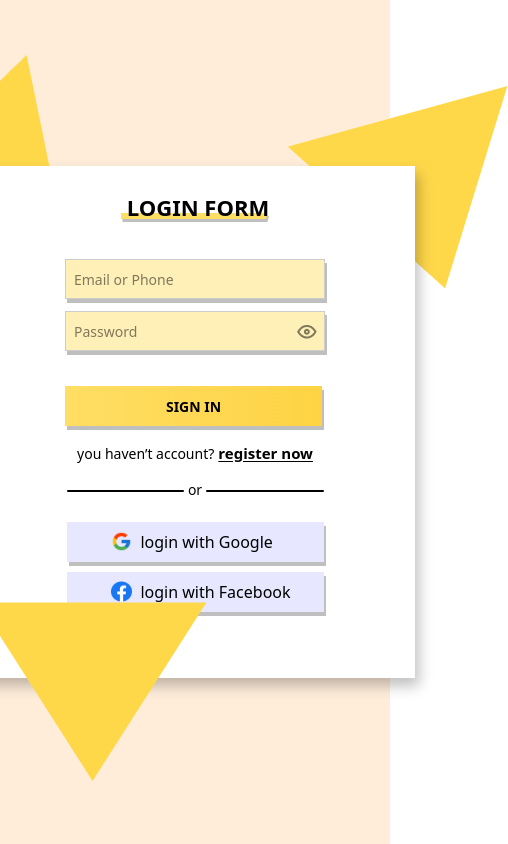
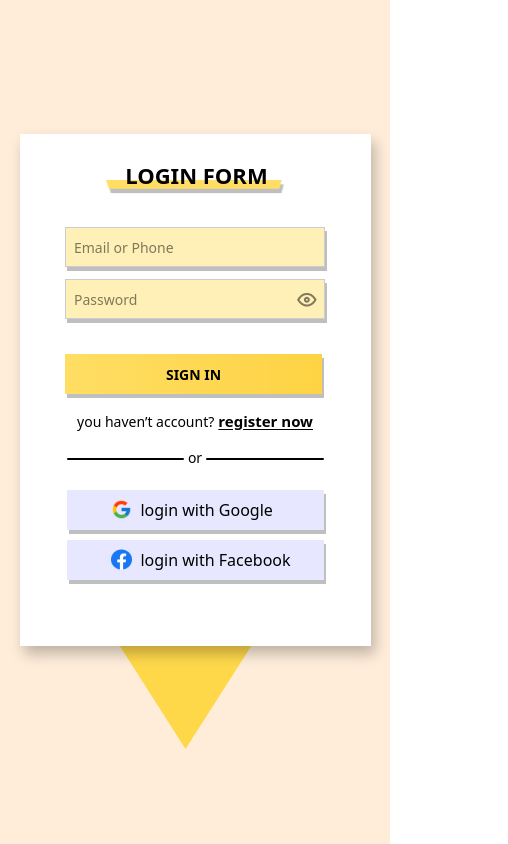
Before and after one commit to alirezabaharloo/yellow-theme-login-react-form, a React (Vite) app in the folder yellow-theme-react-form/yellow_theme_forms/: page / in a window 390 px wide. Shown: the whole page, 508 px wide, since content can reach past the window. Built offline with nearby package versions, Linux system fonts and the light colour scheme.

Commit message:
complete mobile size and tablet size responsive

```diff
--- a/yellow-theme-react-form/yellow_theme_forms/src/App.jsx
+++ b/yellow-theme-react-form/yellow_theme_forms/src/App.jsx
@@ -1,12 +1,12 @@
 
 import './index.css'
-import Register from './Register'
+import Login from './Login'
 
 
 function App() {
   return (
     <>
-      <Register />
+      <Login />
     </>
   )
 }
--- a/yellow-theme-react-form/yellow_theme_forms/src/Register.jsx
+++ b/yellow-theme-react-form/yellow_theme_forms/src/Login.jsx
@@ -3,12 +3,15 @@ import rightTopTriangle from "../public/right_top_triangle.png";
 import rightBottomTriangle from "../public/right_bottom_triangle.png";
 import leftTopTriangle from "../public/left_top_triangle.png";
 import headerTextElement from '../public/header_text_element.png'
+import headerTextElementTablet from '../public/header_text_element_tablet.png'
 import Input from './Input';
 import { dummyUser } from './data';
 import { motion, AnimatePresence, delay } from 'framer-motion';
 import { useBreakpoint } from "./useBreakPoint";
+import leftBottomTriangle from "../public/left_bottom_triangle.png";
 
-export default function LoginForm() {
+
+export default function Login() {
   const [showPassword, setShowPassword] = useState(false);
   const [emailOrPhone, setEmailOrPhone] = useState("");
   const [password, setPassword] = useState("");
@@ -18,13 +21,6 @@ export default function LoginForm() {
   // Prevent scroll during initial animation (use a fixed timeout for scroll lock)
   useEffect(() => {
     document.body.style.overflow = 'hidden';
-    const timeout = setTimeout(() => {
-      document.body.style.overflow = 'auto';
-    }, 900); // match total delay of rightBottomTriangle + first form element
-    return () => {
-      document.body.style.overflow = 'auto';
-      clearTimeout(timeout);
-    };
   }, []);
 
 
@@ -109,11 +105,11 @@ export default function LoginForm() {
   return (
     <div className="h-screen flex items-center justify-center bg-[#FFEDDA]">
       {/* Wrapper */}
-      <section className="relative flex">
+      <section className="relative flex h-[512px] w-[855px] max-lg:w-[27.5rem] max-ssm:w-[90%]  max-sm:w-[22.5rem] max-sm:top-[-2rem]">
         {/* form */}
         <div
-          className="relative flex bg-no-repeat z-20 bg-[url('/form_wrapper.png')] bg-cover w-[855px] h-[512px] p-[25px_45px]
-            max-lg:bg-white max-lg:shadow-[4px_8px_13px_rgba(0,0,0,0.25)] max-lg:bg-none max-lg:w-[27.5rem]"
+          className="relative flex bg-no-repeat z-20 bg-[url('/form_wrapper.png')] bg-cover p-[25px_45px]
+            max-lg:bg-white max-lg:shadow-[4px_8px_13px_rgba(0,0,0,0.25)] max-lg:bg-none w-full h-full max-ssm:pl-0 max-ssm:pr-0"
         >
           {/* Left side (Form) */}
           <div className="flex-1 max-lg:flex max-lg:flex-col max-lg:items-center">
@@ -123,7 +119,7 @@ export default function LoginForm() {
             >
               {/* 1. LOGIN FORM text (no change) */}
               <motion.h1
-                className="text-[22px] font-bold w-fit mb-[35px] z-[20] pl-[6px] relative"
+                className="text-[22px] font-bold w-fit mb-[35px] z-[20] pl-[6px] relative max-lg:right-[0.1rem]"
                 variants={textLeftVariant(delays.loginForm)}
                 initial="hidden"
                 animate="visible"
@@ -132,9 +128,9 @@ export default function LoginForm() {
               </motion.h1>
               {/* 2. headerTextElement image (no change) */}
               <motion.img
-                src={headerTextElement}
+                src={breakPoint !== "desktop" ? headerTextElementTablet : headerTextElement}
                 alt=""
-                className="absolute top-[22px] w-[155px]"
+                className="absolute top-[22px] w-[155px] max-lg:scale-[1.2]"
                 variants={textRightVariant(delays.headerImg)}
                 initial="hidden"
                 animate="visible"
@@ -266,14 +262,14 @@ export default function LoginForm() {
               whileTap={whileTap}
               whileHover={whileHover}
               transition={{ ...spring, delay: 0.1 }}
-            />
-          </div>
+              />
+            </div>
         </div>
         {/* Triangle under form */}
         <motion.img
           src={rightTopTriangle}
           alt="triangle"
-          className="absolute pointer-events-auto"
+          className="absolute pointer-events-auto max-sm:hidden"
           initial={{ opacity: 0, top: '-21.3rem', right: '-21.6rem' }}
           animate={{ opacity: 1,
             top: breakPoint != "desktop" ? '-5rem' : '-3.3rem',
@@ -285,7 +281,7 @@ export default function LoginForm() {
         <motion.img
           src={leftTopTriangle}
           alt="triangle"
-          className="absolute pointer-events-auto"
+          className="absolute pointer-events-auto max-sm:hidden"
           initial={{ opacity: 0, top: '-23rem', left: '-23rem' }}
           animate={{ opacity: 1, top: '-7rem', left: '-7rem' }}
           whileTap={whileTap}
@@ -295,9 +291,31 @@ export default function LoginForm() {
         <motion.img
           src={rightBottomTriangle}
           alt="triangle"
-          className="absolute z-[25] pointer-events-auto"
-          initial={{ opacity: 0, top: '40.25rem', right: '13rem' }}
-          animate={{ opacity: 1, top: '27.25rem', right: '13rem' }}
+          className={`absolute pointer-events-auto max-lg:z-10 z-20 `}
+          initial={
+            breakPoint === "mobile" || breakPoint === "smallMobile"
+            ? { opacity: 0, top: '40.25rem', right: '20%' } :
+            breakPoint === "tablet"
+              ? { opacity: 0, top: '40.25rem', right: '-21rem' } :
+              { opacity: 0, top: '40.25rem', right: '13rem' }
+          }
+          animate={
+            breakPoint === "mobile" || breakPoint === "smallMobile"
+            ? { opacity: 1, top: '27.25rem', right: '20%' } :
+            breakPoint === "tablet"
+              ? { opacity: 1, top: '27.25rem', right: '-8rem', rotate: '-51deg' } :
+              { opacity: 1, top: '27.25rem', right: '13rem' }
+          }
+          whileTap={whileTap}
+          whileHover={whileHover}
+          transition={{ ...spring, delay: 0.1 }}
+        />
+        <motion.img
+          src={leftBottomTriangle}
+          alt="triangle"
+          className="absolute pointer-events-auto max-lg:sm:block hidden"
+          initial={{ opacity: 0, bottom: '-23rem', left: '-23rem' }}
+          animate={{ opacity: 1, bottom: '-3rem', left: '-3rem' }}
           whileTap={whileTap}
           whileHover={whileHover}
           transition={{ ...spring, delay: 0.1 }}
--- a/yellow-theme-react-form/yellow_theme_forms/src/index.css
+++ b/yellow-theme-react-form/yellow_theme_forms/src/index.css
@@ -12,4 +12,12 @@
   --color-gradient-1-from: #FFDE63;
   --color-gradient-1-to: #FDC800;
   --input-shadow: 2px 4px 0px rgba(0,0,0,0.5); /* 50% opacity for #fff shadow */
+
+  /* Custom breakpoints matching useBreakPoint.jsx */
+  --breakpoint-ssm: 490px;
+  --breakpoint-sm: 640px;
+  --breakpoint-md: 768px;
+  --breakpoint-lg: 1024px;
+  --breakpoint-xl: 1280px;
+  --breakpoint-2xl: 1536px;
 }
--- a/yellow-theme-react-form/yellow_theme_forms/src/useBreakPoint.jsx
+++ b/yellow-theme-react-form/yellow_theme_forms/src/useBreakPoint.jsx
@@ -1,6 +1,7 @@
 import { useEffect, useState } from "react";
 
 const breakpoints = {
+  ssm: 490,
   sm : 640,
   md : 768,
   lg : 1024,
@@ -17,7 +18,8 @@ export function useBreakpoint() {
     return () => window.removeEventListener("resize", handleResize);
   }, []);
 
-  if (width < breakpoints.sm) return "mobile";
+  if (width < breakpoints.ssm) return "smallMobile";
+  else if (width < breakpoints.sm) return "mobile";
   else if (width < breakpoints.lg) return "tablet";
   else return "desktop"
 }
```
Also changed, not shown: yellow-theme-react-form/yellow_theme_forms/public/header_text_element_tablet.png (added), yellow-theme-react-form/yellow_theme_forms/public/left_bottom_triangle.png (added).
